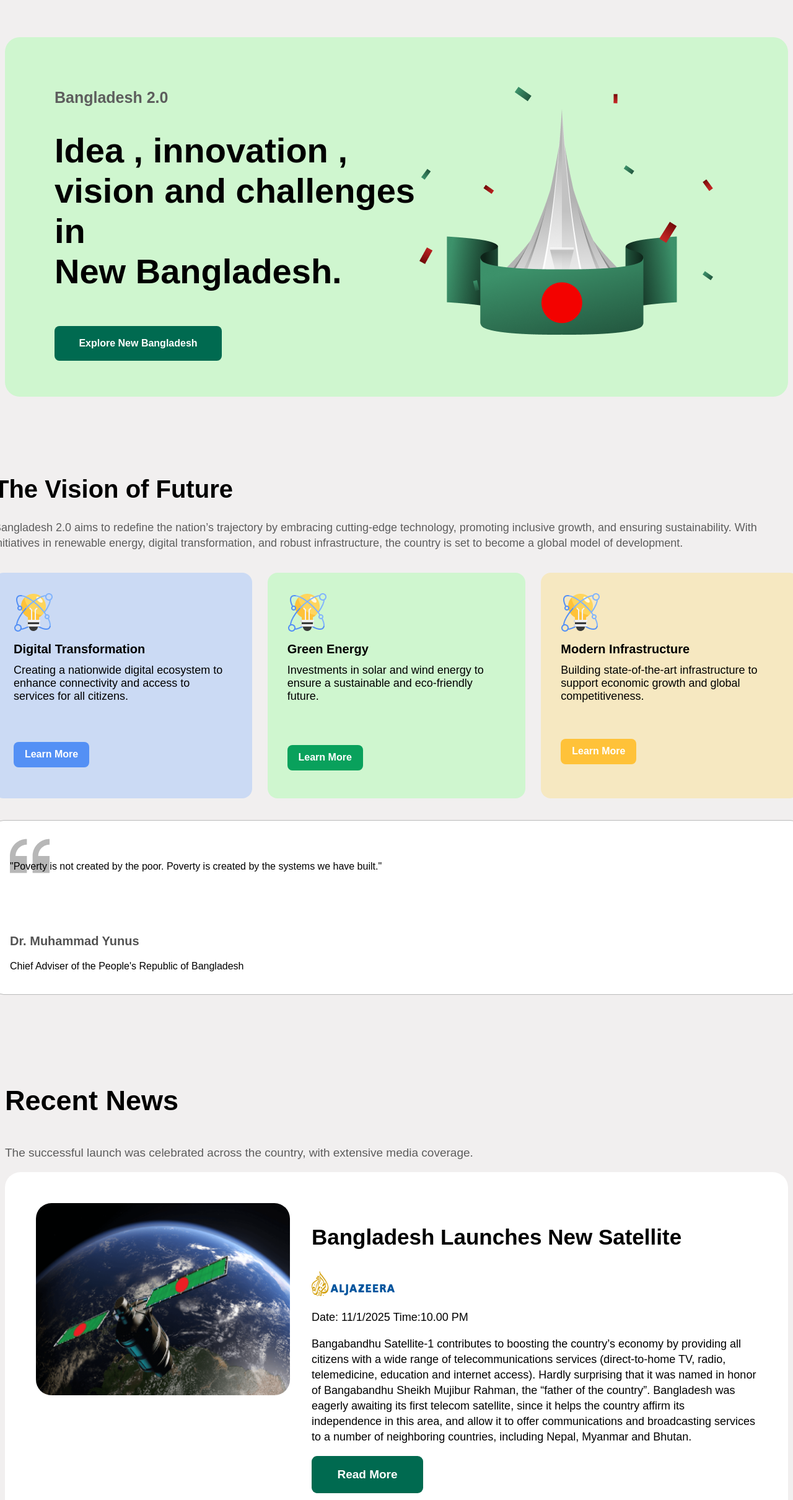
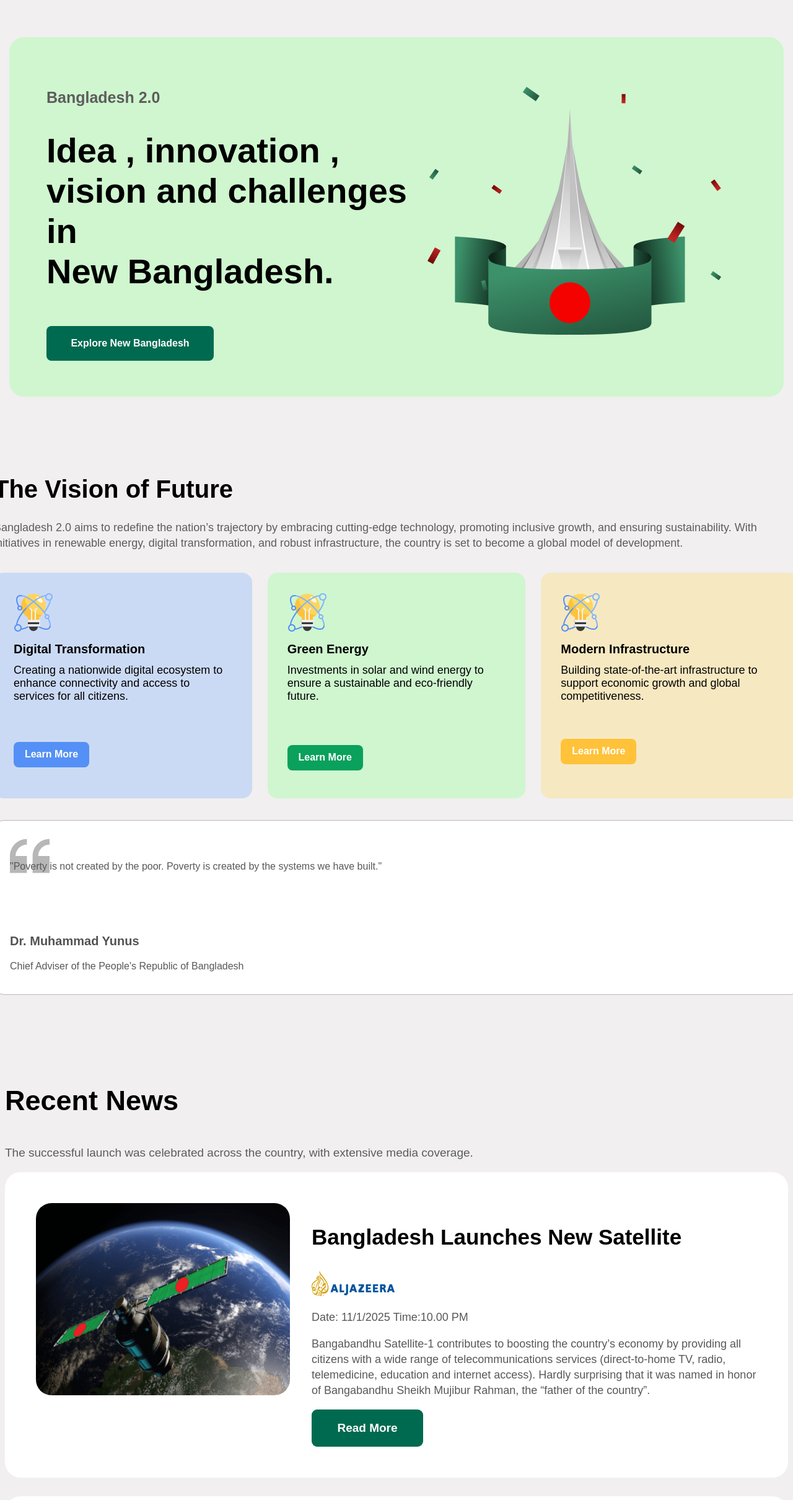
Before and after one commit to EmonMridha/exam01, a plain HTML site: page index.html in a window 1280 px wide. Shown: the part 140-2560 px from the top of the page at 62% size. Drawn offline with Linux system fonts and the light colour scheme.

Commit message:
emergency

```diff
--- a/index.html
+++ b/index.html
@@ -69,7 +69,7 @@
                         <p class="news-title">Bangladesh Launches New Satellite</p>
                         <img src="assets/al-jazeera.png" alt="">
                         <p class="news-date">Date: 11/1/2025 Time:10.00 PM</p>
-                        <p class="news-details">Bangabandhu Satellite-1 contributes to boosting the country’s economy by providing all citizens with a wide range of telecommunications services (direct-to-home TV, radio, telemedicine, education and internet access). Hardly surprising that it was named in honor of Bangabandhu Sheikh Mujibur Rahman, the “father of the country”. Bangladesh was eagerly awaiting its first telecom satellite, since it helps the country affirm its independence in this area, and allow it to offer communications and broadcasting services to a number of neighboring countries, including Nepal, Myanmar and Bhutan.</p>
+                        <p class="news-details">Bangabandhu Satellite-1 contributes to boosting the country’s economy by providing all citizens with a wide range of telecommunications services (direct-to-home TV, radio, telemedicine, education and internet access). Hardly surprising that it was named in honor of Bangabandhu Sheikh Mujibur Rahman, the “father of the country”.</p>
                             <button class="news-btn">Read More</button>
                     </div>
                 </div>
--- a/styles/style.css
+++ b/styles/style.css
@@ -5,11 +5,11 @@
 .banner-content{
     display:flex;
     justify-content:space-between;
-    width:1400px;
+    width:1150px;
     align-items: center;
     background-color: rgb(207, 246, 207);
-    padding-left: 80px;
-    padding-right: 60px;
+    padding-left: 60px;
+    padding-right: 40px;
     border-radius:24px;
     font-family: arial;
 
@@ -51,6 +51,7 @@
 .banner-button:hover{
     cursor:pointer;
     background-color: rgb(160, 206, 92);
+    transition:0.4s;
 }
 .title-2nd{
     font-size: 40px;
@@ -58,6 +59,9 @@
 }
 .second-section-contents{
     width:1300px;
+}
+.speech-p, .post{
+    color:rgb(88, 88, 88);
 }
 .second-section{
     display:flex;
@@ -106,6 +110,7 @@
     background-color:white;
     cursor:pointer;
     color:black;
+    transition:0.4s;
 }
 .energy{
     padding:32px;
@@ -183,13 +188,15 @@
     font-size: 18px;
     font-family: arial;
     line-height: 25px;
+    color:rgb(88, 88, 88);
+}
+.sat-img{
+    margin-top:100px;
 }
 .news-btn{
     width:180px;
     height:60px;
     border-radius:9px;
-
-
     background-color: #006A50;
     color:white;
     font-weight: bold;
@@ -201,6 +208,7 @@
     background: rgb(231, 231, 231);
     cursor: pointer;
     color:black;
+    transition: 0.4s;
 }
 .news2{
     display:flex;
@@ -322,6 +330,7 @@
     color:black;
     background-color: white;
     cursor:pointer;
+    transition:0.4s;
 }
 .the-promise{
     font-size: 18px;
@@ -378,8 +387,3 @@
     transition:0.5s;
     cursor:pointer;
 }
-.card2:hover{
-    background-color:white;
-    transition:0.5s;
-    cursor:pointer;
-}
```
